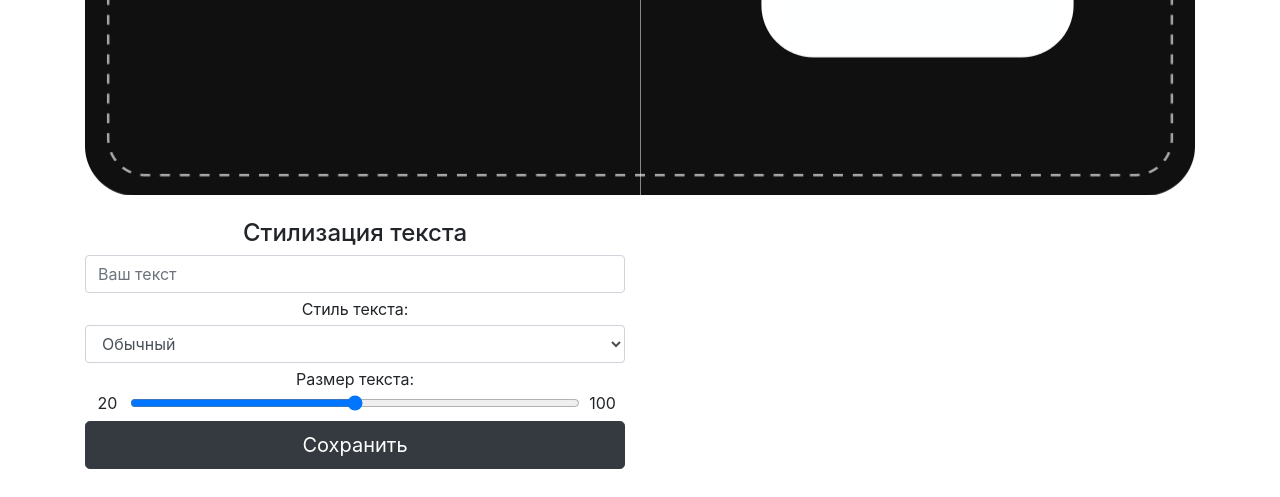
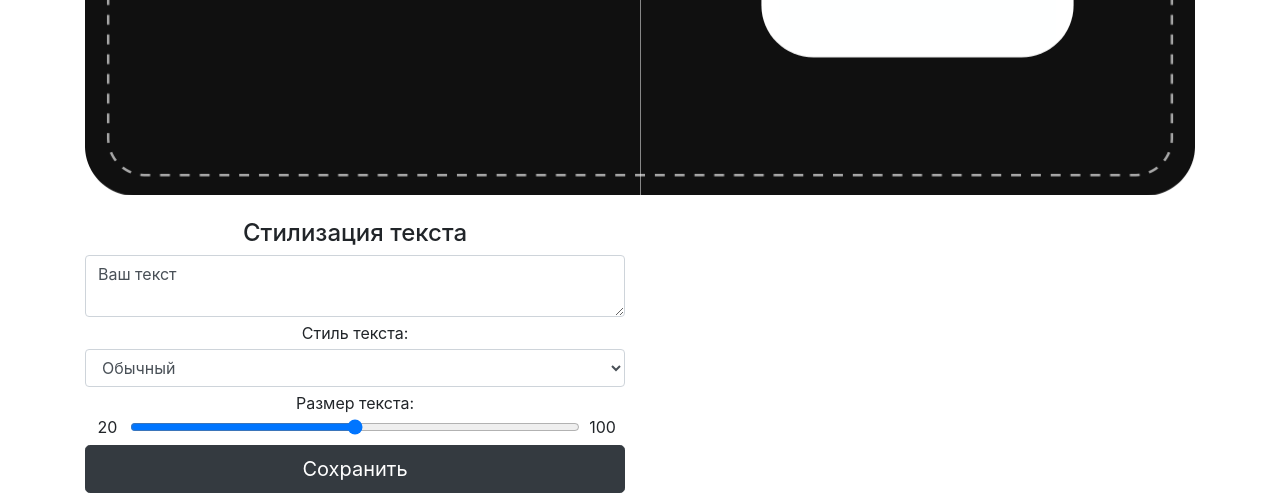
Before and after one commit to aptkzzz/covidpass.design, a Django app: page / in a window 1280 px wide. Shown: the part 1276-1773 px from the top of the page. Before the commit the page ends 1745 px from the top, so only its background shows below. Run offline with Django 3.2, Linux system fonts and the light colour scheme; some libraries are stand-ins or nearby versions.

Commit message:
Изменил поле для ввода текста с input на textarea

```diff
--- a/covidpass/web/templates/index.html
+++ b/covidpass/web/templates/index.html
@@ -106,7 +106,7 @@
         <div class="col-12 col-md-6 text-center">
           <h4>Стилизация текста</h4>
           <form>
-            <input type="text" name="link" class="form-control w-100 my-1" id="textInput" placeholder="Ваш текст">
+            <textarea class="form-control w-100, my-1" id="textInput">Ваш текст</textarea>
             <p class="mb-0">Стиль текста:</p>
             <select class="form-control w-100 my-1" id="textStyle">
               <option value="normal" selected>Обычный</option>
```
